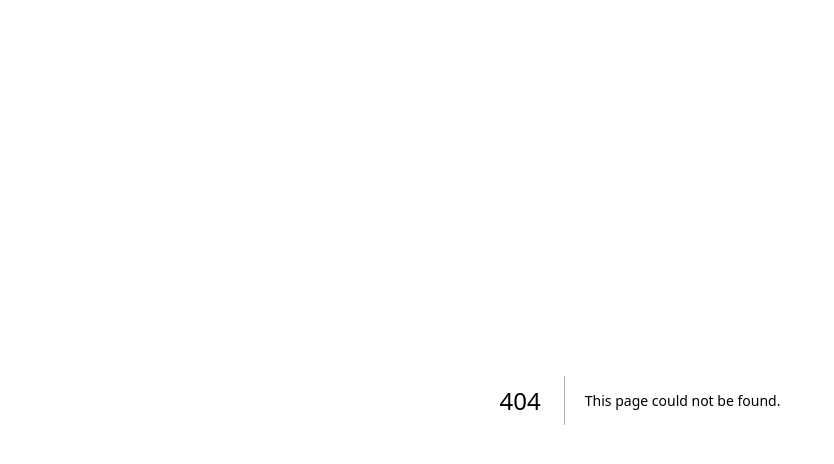
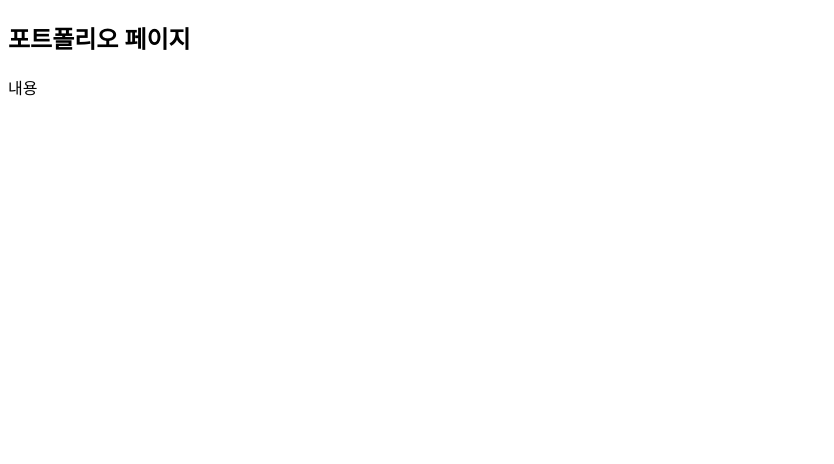
Before and after one commit to dev-honing/Blog, a Next.js app in the folder my-blog/: page /portfolio in a window 1280 px wide. Before the commit this address had no page. Shown: the top 464 px of the page, without its empty margins (0-834 px from the left). Built offline with nearby package versions, Linux system fonts and the light colour scheme.

Commit message:
Feat: 버튼 추가 및 포트폴리오 페이지 라우팅

```diff
--- a/my-blog/app/page.tsx
+++ b/my-blog/app/page.tsx
@@ -6,6 +6,9 @@ export default function Page() {
       <div id="header"></div>
       <div id="container"></div>
       <div id="footer"></div>
+      <div id="etc">
+        <a href="/portfolio">포트폴리오 페이지</a>
+      </div>
     </div>
   );
 }
--- /dev/null
+++ b/my-blog/app/portfolio/layout.tsx
@@ -0,0 +1,5 @@
+// app/portfolio/layout.tsx
+
+export default function PortfolioLayout({children}: {children: React.ReactNode}) {
+  return <section>{children}</section>
+}
--- /dev/null
+++ b/my-blog/app/portfolio/page.tsx
@@ -0,0 +1,8 @@
+// app/portfolio/page.tsx
+
+export default function PortfolioPage() {
+  return <div id="portfolio">
+    <h1>포트폴리오 페이지</h1>
+    <p>내용</p>
+  </div>
+}
```
